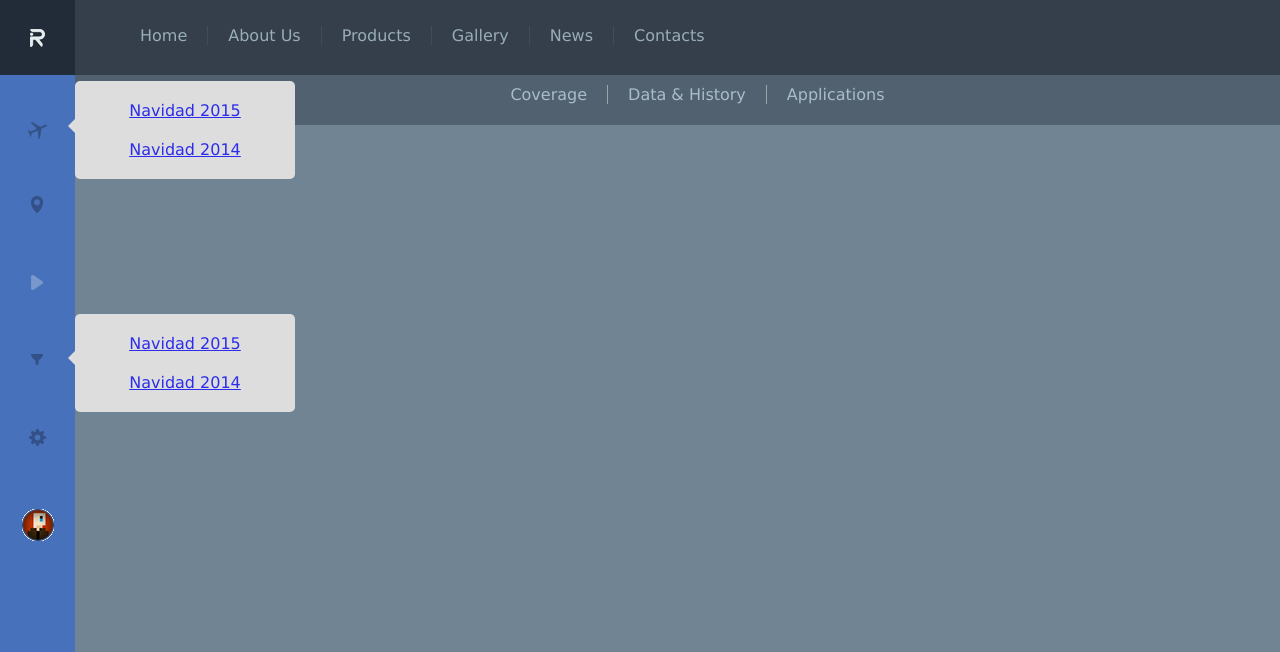
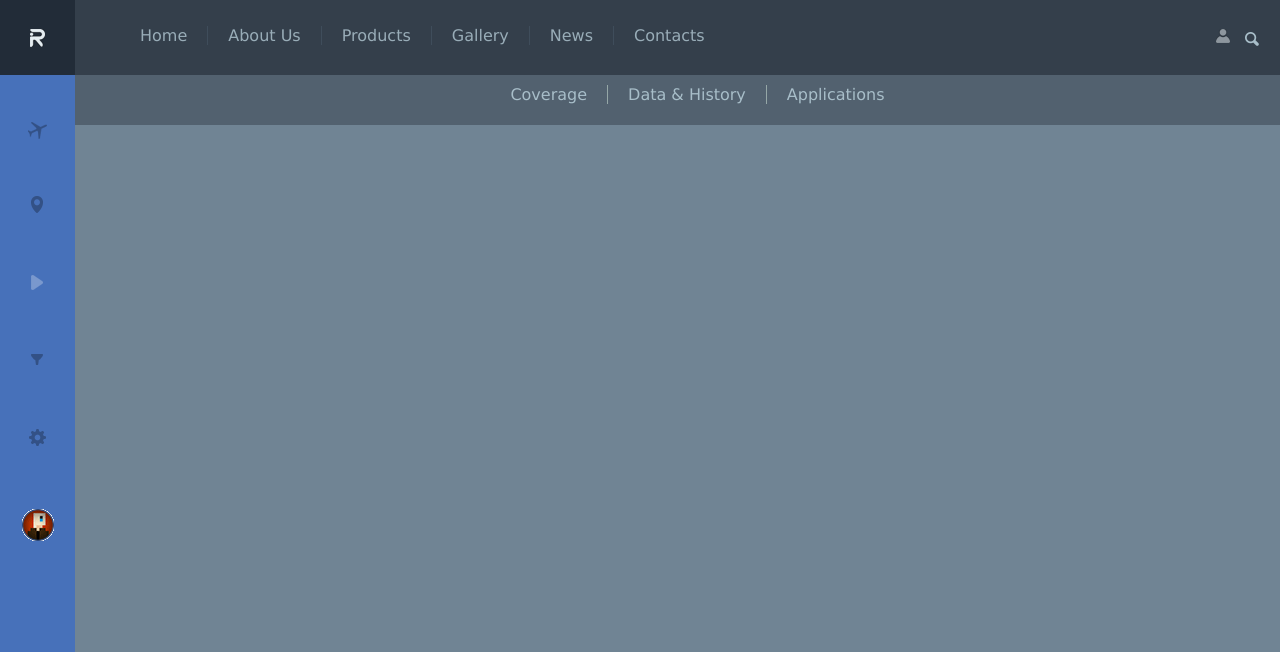
Before and after one commit to amirito/plane, a PHP site: page / in a window 1280 px wide. Shown: the top 652 px of the page. Run offline with PHP 8.4, Linux system fonts and the light colour scheme; some libraries are stand-ins or nearby versions; some web fonts are replaced.

Commit message:
search & tooltip

```diff
--- a/css/custom.css
+++ b/css/custom.css
@@ -129,6 +129,51 @@
     text-align: center;
 }
 
+.user{
+    float: right;
+    padding: 10px 20px;
+}
+.search{
+    display: inline-block;
+}
+.search input{
+    width: 25px;
+    border-radius: 5px;
+    padding: 5px 0;
+    border: none;
+    background: url("../images/search.png") no-repeat left;
+    -webkit-transition: all .2s;
+    -moz-transition: all .2s;
+    -ms-transition: all .2s;
+    -o-transition: all .2s;
+    transition: all .2s;
+    cursor: pointer;
+}
+.search input:focus{
+    border-radius: 50px;
+    padding: 5px 10px 5px 35px;
+    background: url("../images/search.png") no-repeat left;
+    background-color: #2f3843;
+    border: none;
+    color: #e5edf1;
+    width: 150px;
+    cursor: text;
+}
+.person{
+    display: inline-block;
+}
+.person a{
+   opacity: 0.5;
+    -webkit-transition: all .2s;
+    -moz-transition: all .2s;
+    -ms-transition: all .2s;
+    -o-transition: all .2s;
+    transition: all .2s;
+}
+.person a:hover{
+    opacity: 1;
+}
+
 #map_canvas{
     position: absolute;
     width: 100%;
@@ -140,19 +185,28 @@
 	width:100%;
 	position:fixed;
 }
-
+.closed-cl{
+    display: none !important;
+}
+.opened-cl{
+    display: block !important;
+}
 .arrow-left {
     position: absolute;
-    left: 68px;
+    left: 69px;
     top: 0;
     width: 0;
     height: 0;
-    border-top: 7px solid transparent;
-    border-bottom: 7px solid transparent;
-    border-right:7px solid #ddd;
+    border-top: 6px solid transparent;
+    border-bottom: 6px solid transparent;
+    border-right: 6px solid #ddd;
+    display: none;
 }
 .cl-menu li {
     position: relative;
+}
+.cl-menu li a{
+    cursor: pointer;
 }
 .cl-menu li ul {
     position: absolute;
@@ -161,7 +215,7 @@
     -moz-border-radius: 5px;
     -webkit-border-radius: 5px;
     border-radius: 5px;
-    display:block;
+    display:none;
     padding: 10px;
     min-width: 200px;
     height: auto;
@@ -173,10 +227,6 @@
     height: auto;
 }
 
-.cl-menu li:hover > ul {
-    display:block;
-    filter: alpha(opacity=80);
-}
 .cl-menu li ul li {
     border-top:none;
     border-left:none;
--- a/index.php
+++ b/index.php
@@ -20,6 +20,12 @@
         <li><a href="#">News</a></li>
         <li><a href="#">Contacts</a></li>
     </ul>
+    <div class="user">
+        <div class="person"><a href="#"><img src="images/login-norm-search.png"></a></div>
+        <div class="search">
+            <input type="search">
+        </div>
+    </div>
 </section>
 <div class="top-vrr">
     <ul class="vrr-menu">
@@ -30,8 +36,8 @@
 </div>
 <section class="navbar-left">
     <ul class="cl-menu">
-        <li>
-            <a href="#"><img src="images/air-craft.png"></a>
+        <li id="air-craft">
+            <a><img src="images/air-craft.png"></a>
             <div class="arrow-left"></div>
             <ul>
                 <li>
@@ -42,10 +48,10 @@
                 </li>
             </ul>
         </li>
-        <li><a href="#"><img src="images/air-ports.png"></a></li>
-        <li><a href="#"><img src="images/play-log.png"></a></li>
-        <li>
-            <a href="#"><img src="images/filter.png"></a>
+        <li id="air-ports"><a><img src="images/air-ports.png"></a></li>
+        <li id="play-log"><a><img src="images/play-log.png"></a></li>
+        <li id="filter">
+            <a><img src="images/filter.png"></a>
             <div class="arrow-left"></div>
             <ul>
                 <li>
@@ -56,7 +62,7 @@
                 </li>
             </ul>
         </li>
-        <li><a href="#"><img src="images/settings.png"></a></li>
+        <li id="settings "><a><img src="images/settings.png"></a></li>
     </ul>
     <a id="trigger-dialog" class="button button--dialog avatar">
         <img src="images/avatar.png">
```
Also changed, not shown: js/custom.js (+29 -1 lines), images/login-norm-search.png, images/search.png (added).
